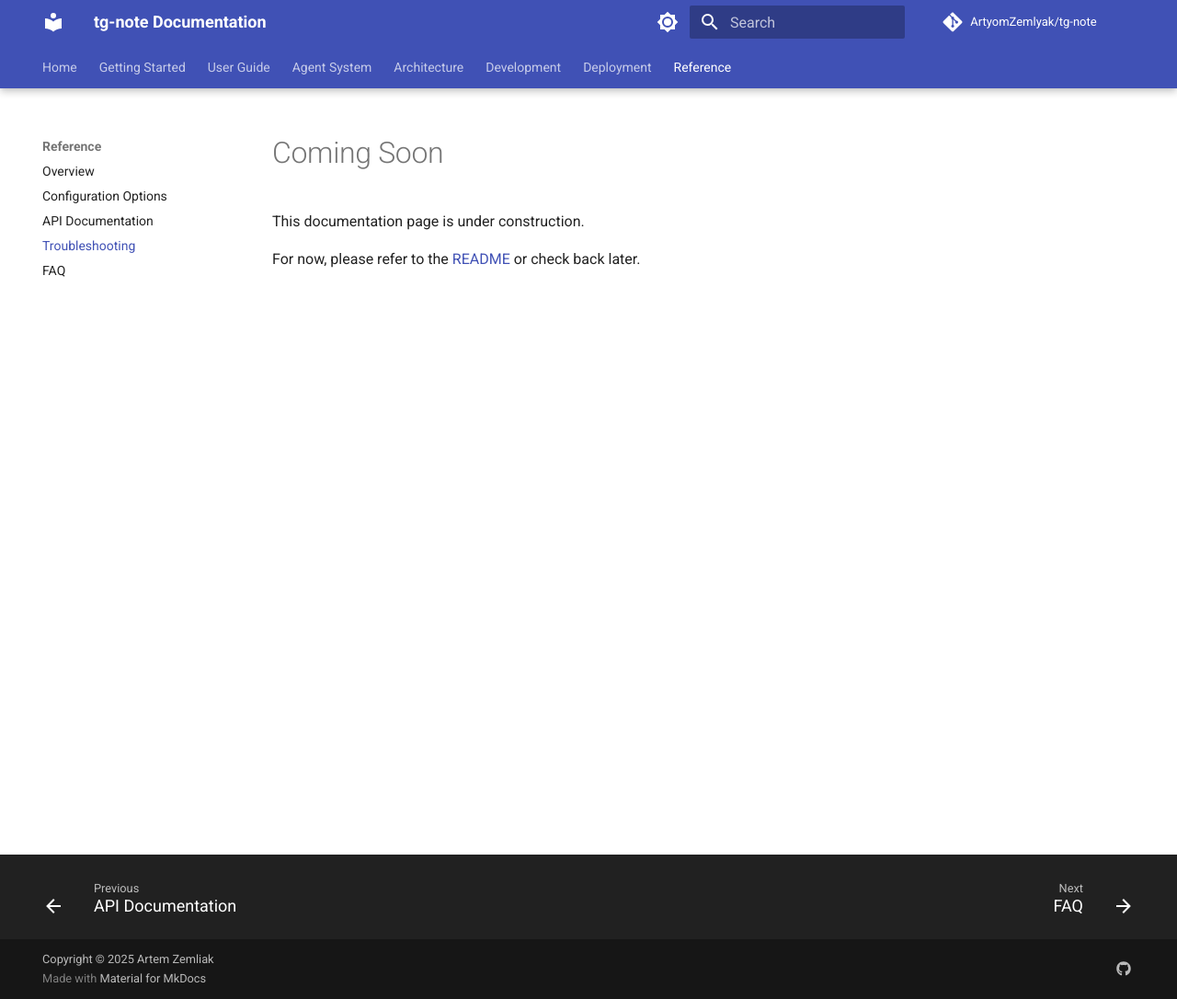
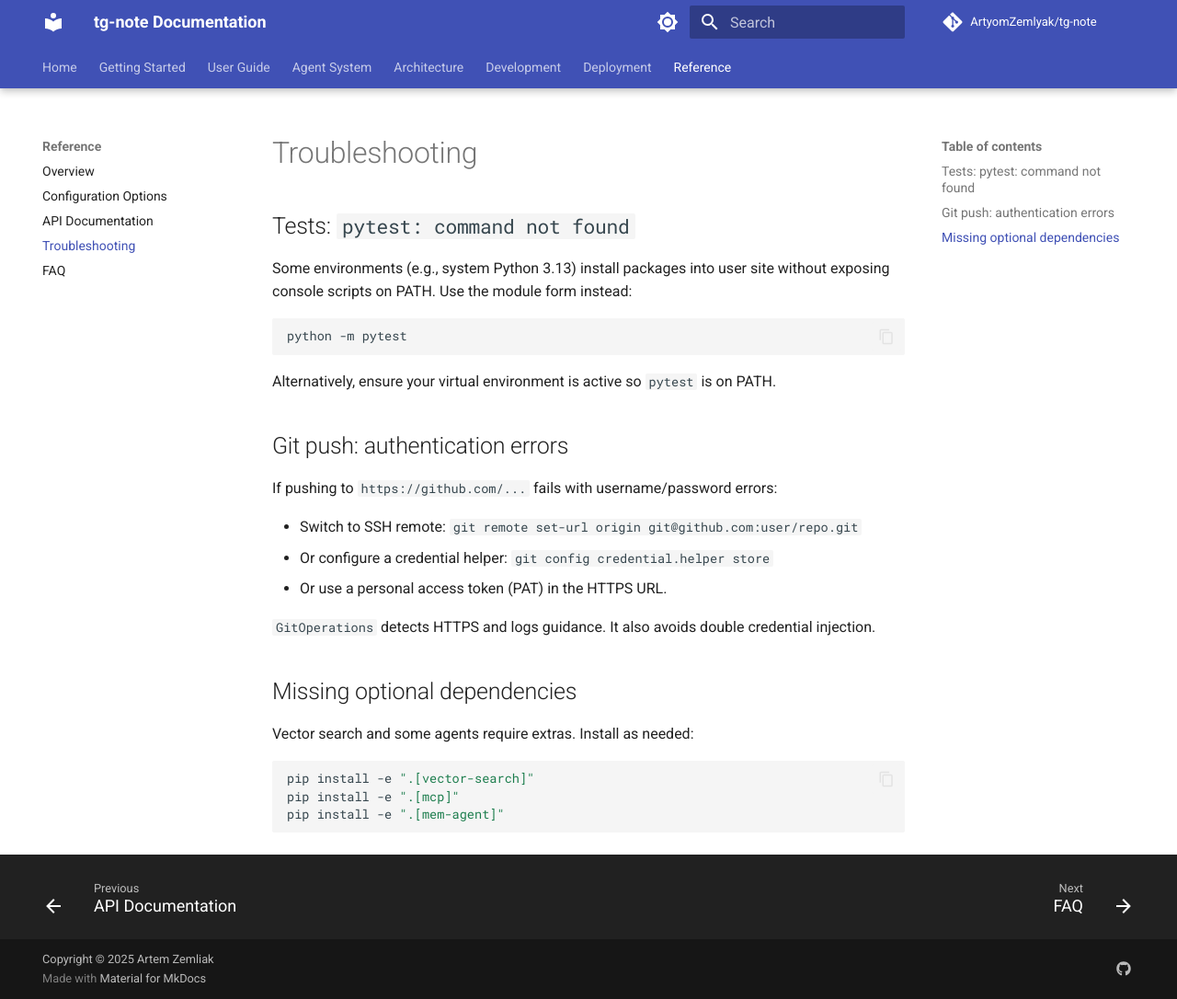
Before and after one commit to ArtyomZemlyak/tg-note, an MkDocs documentation site: the page built from docs_site/reference/troubleshooting.md, in a window 1280 px wide and 1086 px high. Shown: the whole window at 92% size. Built offline with MkDocs 1.6.1 and Material for MkDocs 9.7.7, drawn with Linux system fonts in a browser that asks for light colours; comment, search, counter and statistics services are not loaded; the version menu is left out.

Commit message:
Refactor: Improve git push logging and pytest command
Co-authored-by: artyom.zemlyak <artyom.zemlyak@gmail.com>

````diff
--- a/docs_site/reference/troubleshooting.md
+++ b/docs_site/reference/troubleshooting.md
@@ -1,5 +1,31 @@
-# Coming Soon
+# Troubleshooting
 
-This documentation page is under construction.
+## Tests: `pytest: command not found`
 
-For now, please refer to the [README](https://github.com/ArtyomZemlyak/tg-note) or check back later.
+Some environments (e.g., system Python 3.13) install packages into user site without exposing console scripts on PATH. Use the module form instead:
+
+```bash
+python -m pytest
+```
+
+Alternatively, ensure your virtual environment is active so `pytest` is on PATH.
+
+## Git push: authentication errors
+
+If pushing to `https://github.com/...` fails with username/password errors:
+
+- Switch to SSH remote: `git remote set-url origin git@github.com:user/repo.git`
+- Or configure a credential helper: `git config credential.helper store`
+- Or use a personal access token (PAT) in the HTTPS URL.
+
+`GitOperations` detects HTTPS and logs guidance. It also avoids double credential injection.
+
+## Missing optional dependencies
+
+Vector search and some agents require extras. Install as needed:
+
+```bash
+pip install -e ".[vector-search]"
+pip install -e ".[mcp]"
+pip install -e ".[mem-agent]"
+```
````
Also changed, not shown: docs_site/development/testing.md (+3 -3 lines), 1 other file.
